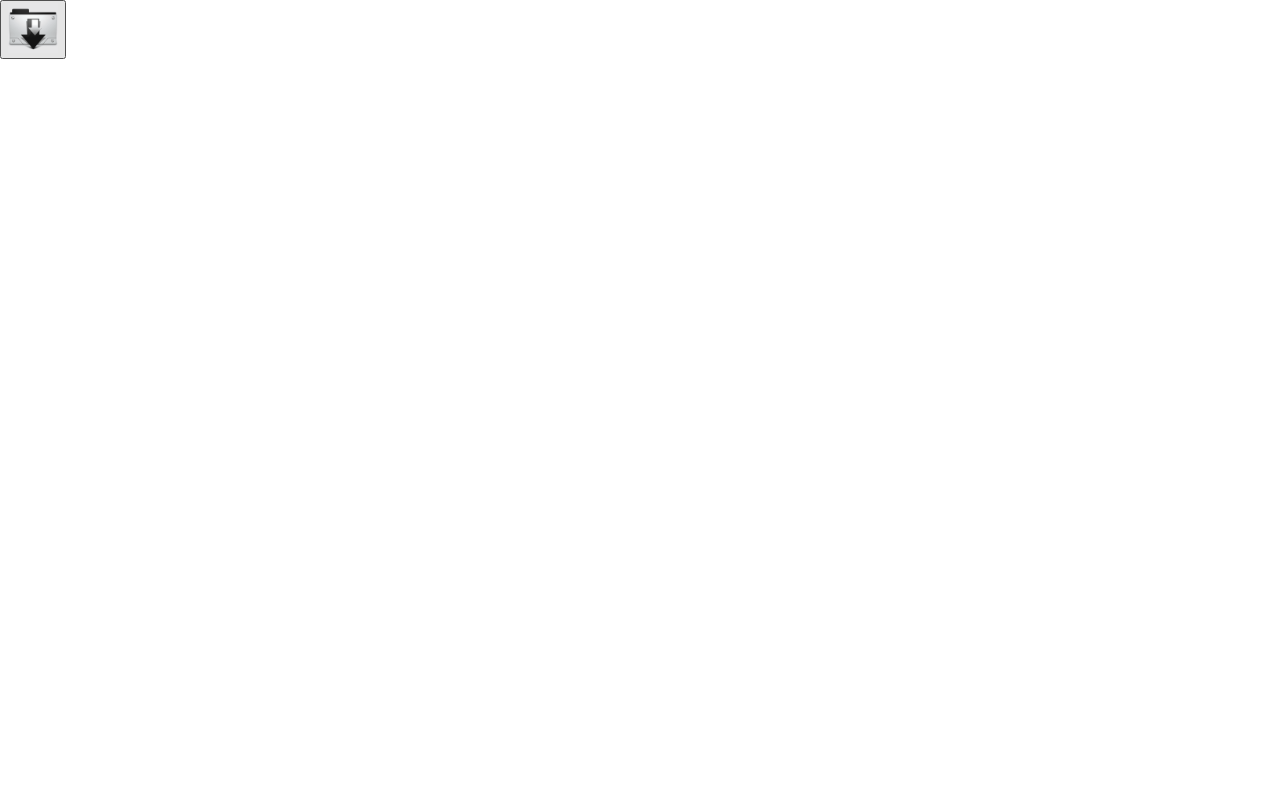
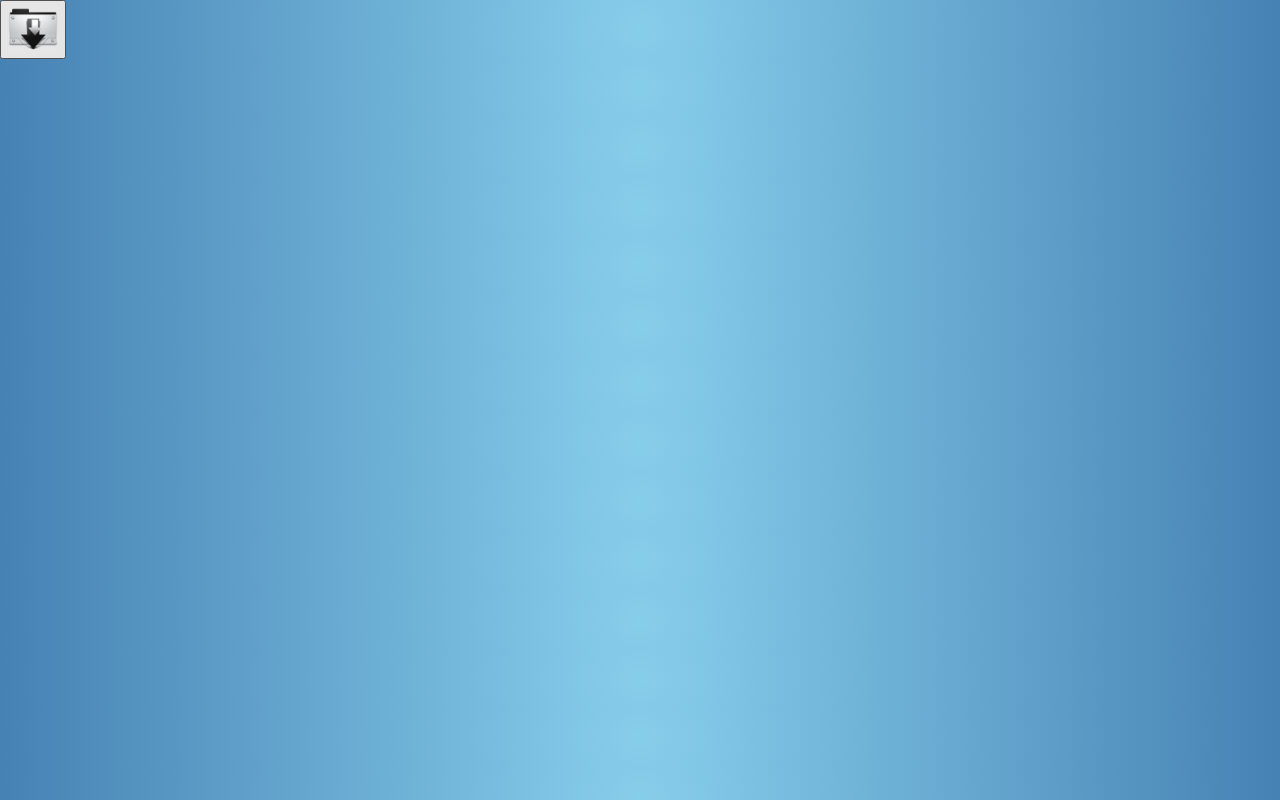
Before and after one commit to AlexeySitnikov/modulation_reader_2_0, a React (Create React App) app: page / in a window 1280 px wide. Built offline with nearby package versions, Linux system fonts and the light colour scheme.

Commit message:
small style fix

```diff
--- a/src/App.css
+++ b/src/App.css
@@ -1,38 +1,10 @@
-.App {
-  text-align: center;
+body {
+  margin: 0 auto;
+  /* display: flex;
+  justify-content: center;
+  align-items: center; */
+  /* min-height: 100vh; */
+  /* max-width: 768px; */
+  background: radial-gradient(circle, skyblue, steelblue);
+  color: #222;
 }
-
-.App-logo {
-  height: 40vmin;
-  pointer-events: none;
-}
-
-@media (prefers-reduced-motion: no-preference) {
-  .App-logo {
-    animation: App-logo-spin infinite 20s linear;
-  }
-}
-
-.App-header {
-  background-color: #282c34;
-  min-height: 100vh;
-  display: flex;
-  flex-direction: column;
-  align-items: center;
-  justify-content: center;
-  font-size: calc(10px + 2vmin);
-  color: white;
-}
-
-.App-link {
-  color: #61dafb;
-}
-
-@keyframes App-logo-spin {
-  from {
-    transform: rotate(0deg);
-  }
-  to {
-    transform: rotate(360deg);
-  }
-}
```
